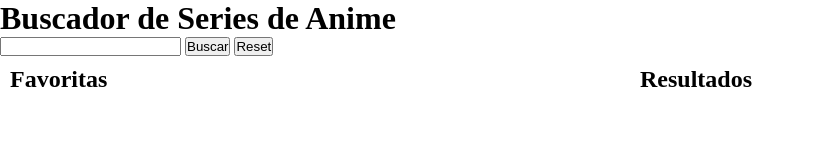
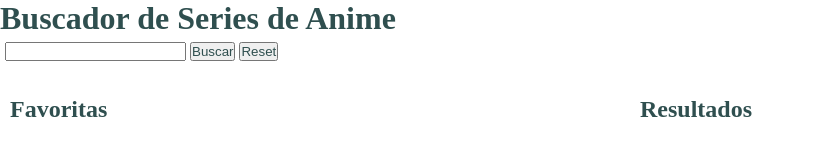
Before and after one commit to Adalab/modulo-2-evaluacion-final-Tania-nad, a plain HTML site: page index.html in a window 1280 px wide. Shown: the whole page, without its empty margins (0-815 px from the left). Drawn offline with Linux system fonts and the light colour scheme.

Commit message:
styles changes

```diff
--- a/css/styles.css
+++ b/css/styles.css
@@ -1,3 +1,7 @@
+*{
+    color: darkslategray;
+}
+
 .image-1{
     width: 150px;
     height: 150px;
@@ -13,13 +17,16 @@
 }
 .content-2{
     width: 50%;
+
 }
 .content-container{
     display: flex;
     flex-direction: row-reverse;
     padding: 10px;
     justify-content: center;
-
-
-
+    margin-top: 20px;
 }
+.form{
+    padding: 5px;
+    gap: 10px;
+}
--- a/index.html
+++ b/index.html
@@ -11,7 +11,7 @@
   <header>
     <h1>Buscador de Series de Anime</h1>
   </header>
-  <div>
+  <div class="form">
     <input class="js-input" type="text">
     <button class="js-button" type="submit">Buscar</button>
     <button type="reset">Reset</button>
@@ -19,18 +19,9 @@
   <div class="content-container">
   <section class="content-1 js-content">
     <h2>Resultados</h2>
-    <!-- <div><img class="image-1" src="" alt=""> <h2>Título 1</h2></div>
-    <div><img class="image-2" src="" alt=""><h2>Título 2</h2></div>
-    <div><img class="image-1" src="" alt=""><h2>Título 3</h2></div>
-    <div><img class="image-2" src="" alt=""><h2>Título 4</h2></div> -->
   </section>
   <section class="content-2 js-favourites-content">
     <h2>Favoritas</h2>
-    <!-- <div><img class="image-1" src="" alt=""><h2>Título 2</h2></div>
-    <div><img class="image-1" src="" alt=""><h2>Título 3</h2></div>
-    <div><img class="image-1" src="" alt=""><h2>Título 4</h2></div> -->
-
-
   </section>
   </div>
 
--- a/js/main.js
+++ b/js/main.js
@@ -55,10 +55,7 @@ function handleButton(ev) {
 function handleAddFavourite(event) {
 
     const idSerieClicked = event.currentTarget.id;
-    console.log(idSerieClicked);
-
     const serieSelected = seriesList.find((favourite) => {
-
         return favourite.mal_id === parseInt(idSerieClicked);
     })
     favouritesSeriesList.push(serieSelected);
@@ -70,17 +67,12 @@ function handleAddFavourite(event) {
     }
 
 
+}
+//Guardar series favoritas
+localStorage.setItem("favouritesList", JSON.stringify(favouritesSection));
+const favouritesStorage = JSON.parse(localStorage.getItem("favouritesList"));
+if (favouritesSection !== null) {
 
-
-
-    // favouritesSeriesList.push(serieSelected);
-
-    // for (const favSerie of favouritesSeriesList) {
-    //     favouritesSection.innerHTML += `<div>><h3>${favSerie.title}</h3><img class="image-1 js-images " src="${favSerie.images.jpg.small_image_url}" alt="Portada de la serie">
-    // //     </div>
-    // //     `
-    // }
 }
 
-
 buttonSearch.addEventListener("click", handleButton);
```
